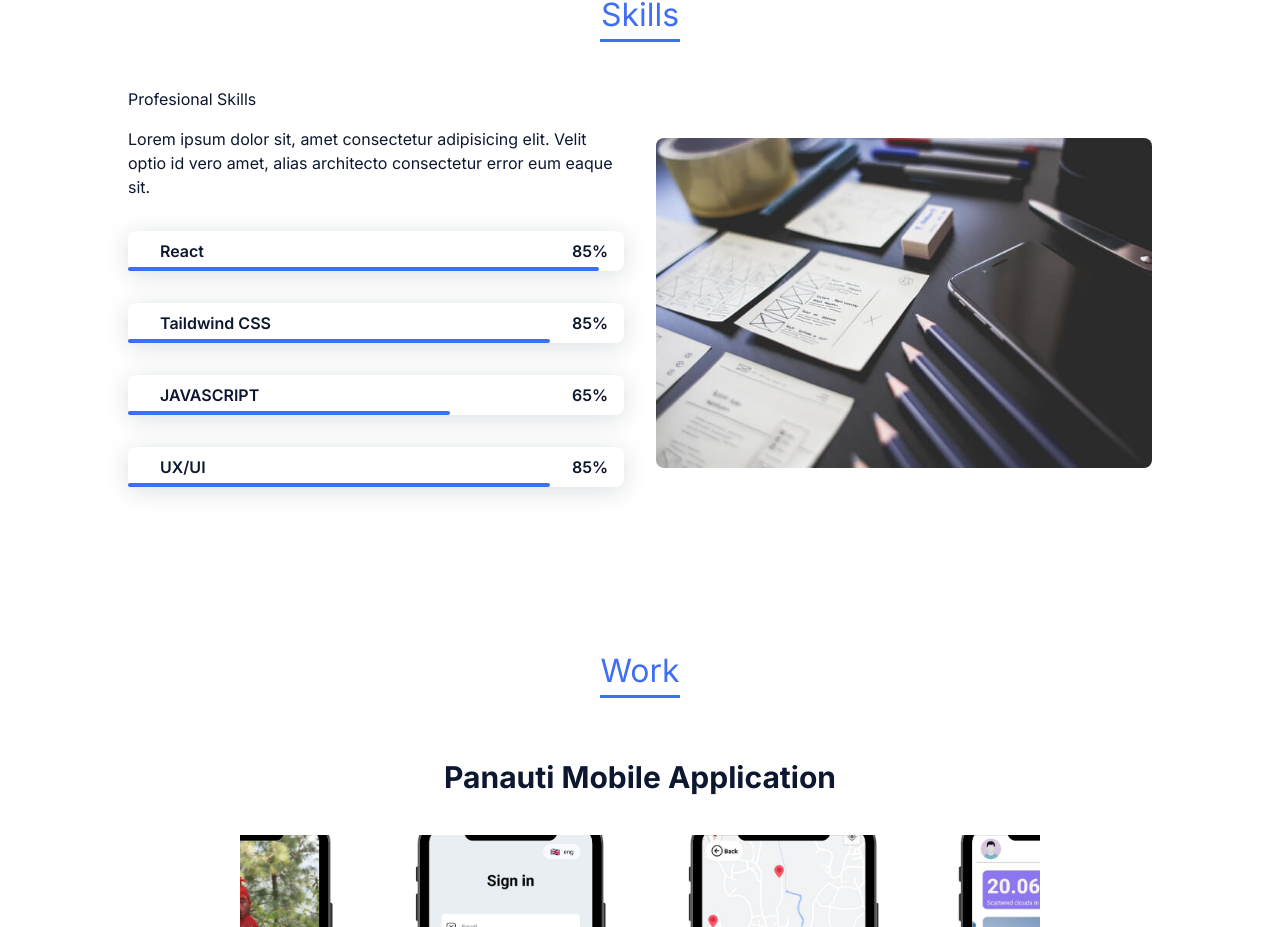
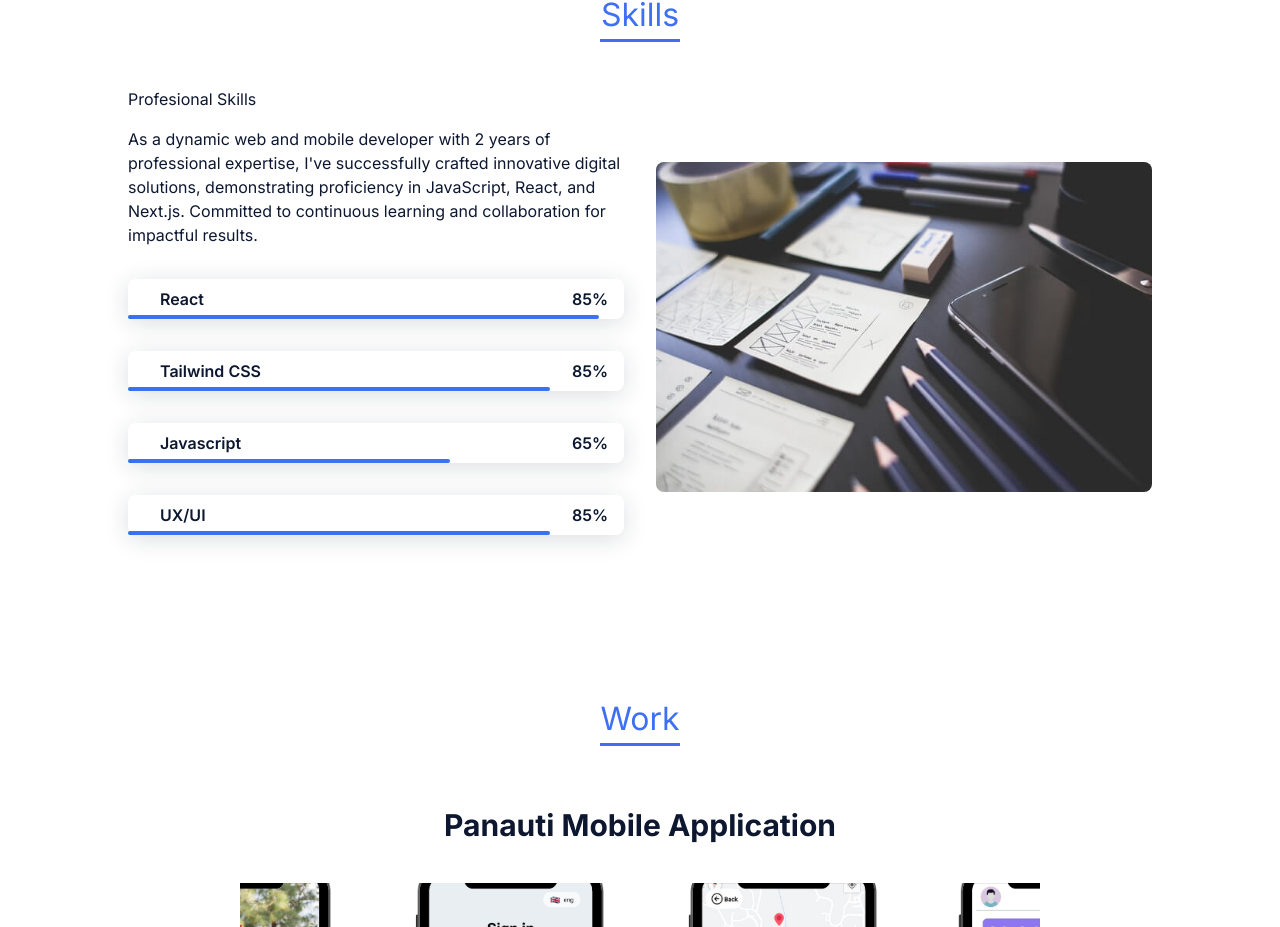
Before and after one commit to Samir-kumal/My-portfilio, a Next.js app: page / in a window 1280 px wide. Shown: the part 1277-2204 px from the top of the page. Built offline with nearby package versions, Linux system fonts and the light colour scheme.

Commit message:
small fix in skills section

```diff
--- a/containers/Skills.jsx
+++ b/containers/Skills.jsx
@@ -11,7 +11,7 @@ const Skills = () => {
                 <div className="skills__container bd-grid">
                     <div>
                         <h2 className="skills__subtitle">Profesional Skills</h2>
-                        <p className="skills__text">Lorem ipsum dolor sit, amet consectetur adipisicing elit. Velit optio id vero amet, alias architecto consectetur error eum eaque sit.</p>
+                        <p className="skills__text">As a dynamic web and mobile developer with 2 years of professional expertise, I've successfully crafted innovative digital solutions, demonstrating proficiency in JavaScript, React, and Next.js. Committed to continuous learning and collaboration for impactful results.</p>
                         <div className="skills__data">
                             <div className="skills__names">
                                 <i className='bx bxl-html5 skills__icon'></i>
@@ -27,7 +27,7 @@ const Skills = () => {
                         <div className="skills__data">
                             <div className="skills__names">
                                 <i className='bx bxl-css3 skills__icon'></i>
-                                <span className="skills__name">Taildwind CSS</span>
+                                <span className="skills__name">Tailwind CSS</span>
                             </div>
                             <div className="skills__bar skills__css">
 
@@ -39,7 +39,7 @@ const Skills = () => {
                         <div className="skills__data">
                             <div className="skills__names">
                                 <i className='bx bxl-javascript skills__icon' ></i>
-                                <span className="skills__name">JAVASCRIPT</span>
+                                <span className="skills__name">Javascript</span>
                             </div>
                             <div className="skills__bar skills__js">
 
```
